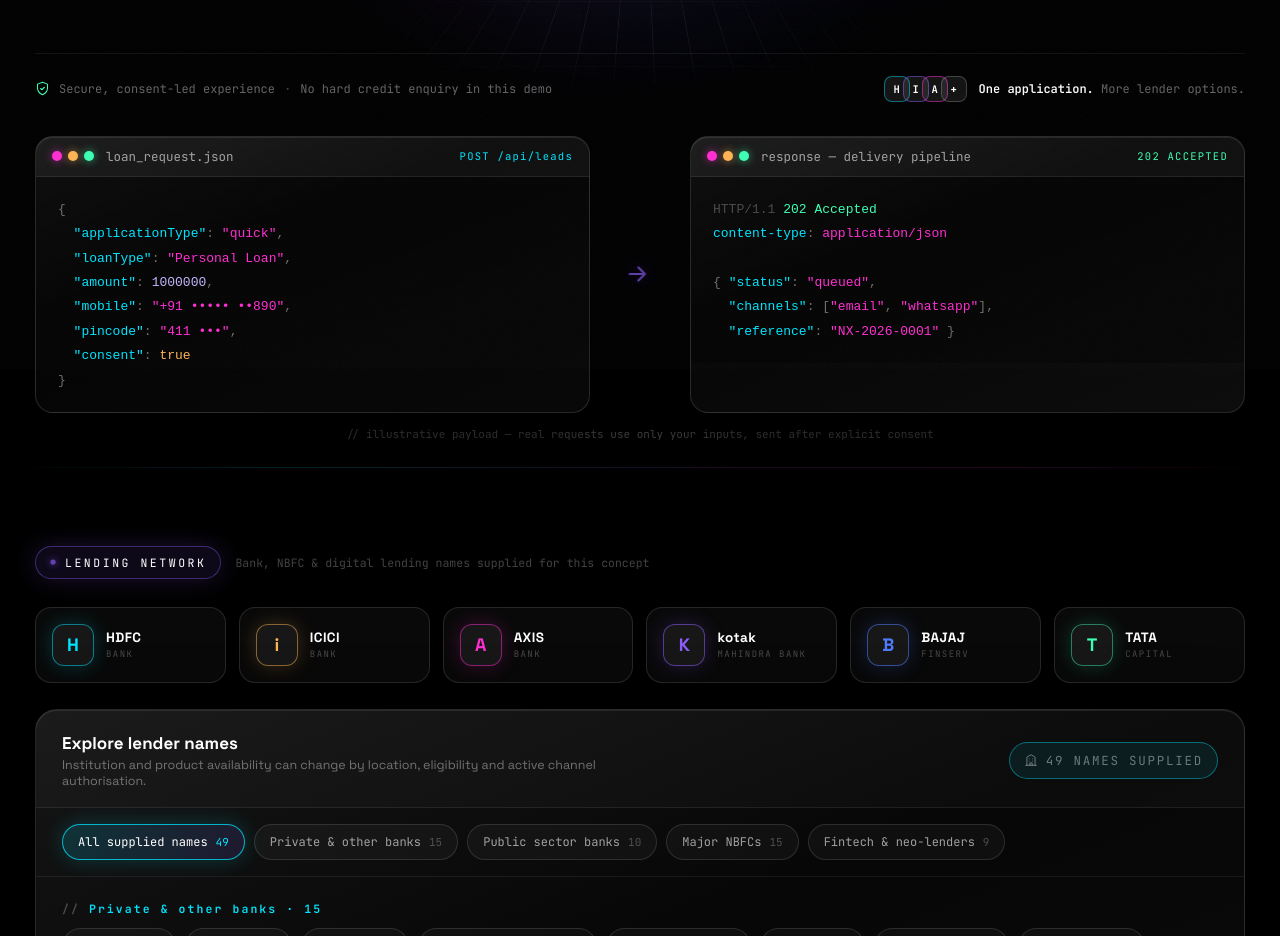
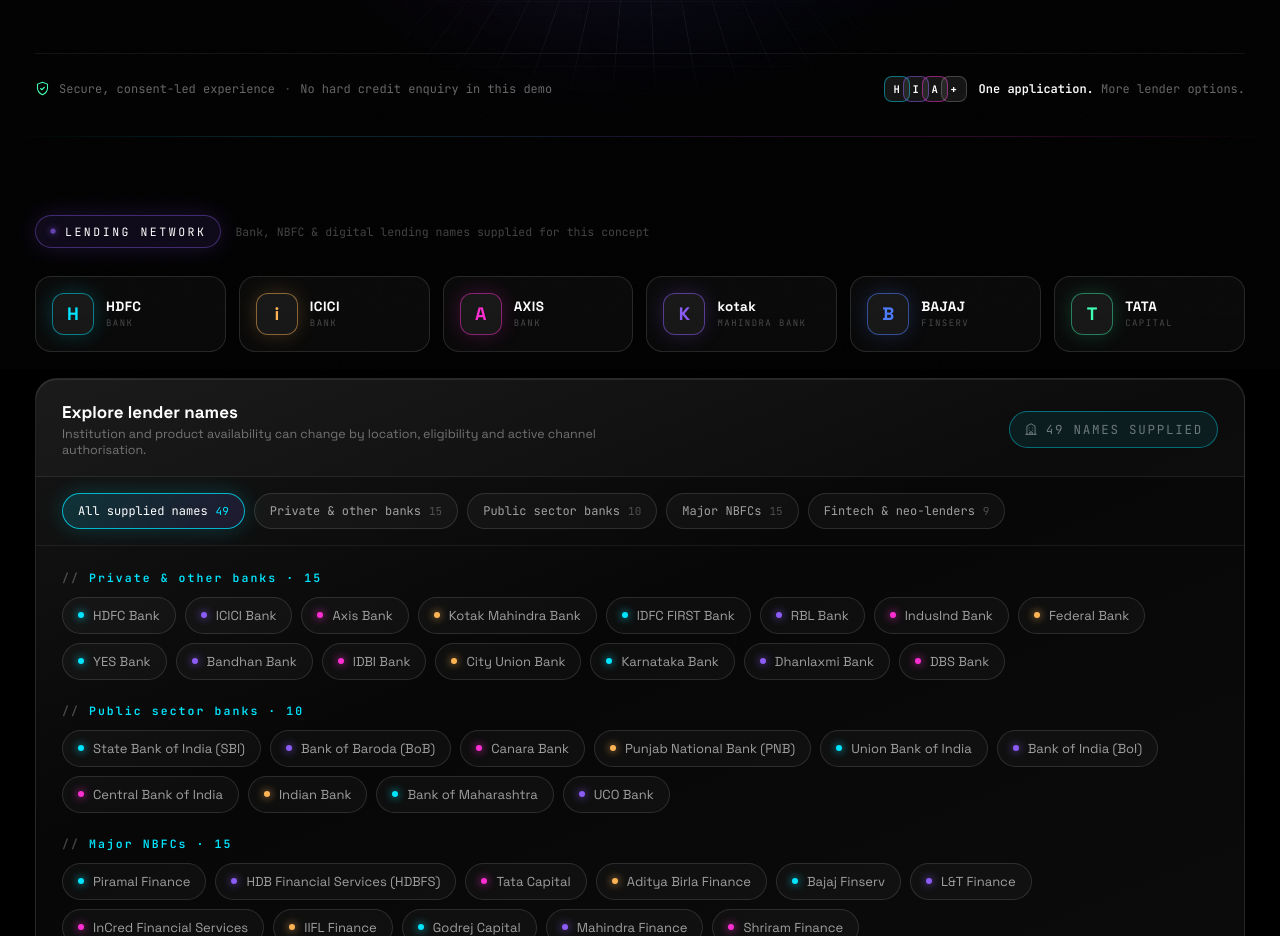
Before and after one commit to atharvaayewale/NEXA-CAPITAL, a website: page index.html in a window 1280 px wide. Shown: the part 831-1767 px from the top of the page. Drawn offline with Linux system fonts and the light colour scheme; no server answers.

Commit message:
Remove illustrative loan_request.json / delivery pipeline code strip from homepage
Co-authored-by: arena-agent <297053741+arena-agent@users.noreply.github.com>

```diff
--- a/index.html
+++ b/index.html
@@ -449,10 +449,7 @@
     .form-privacy-note svg, .personal-delivery-note svg{ width:13px; height:13px; flex:0 0 auto; color:var(--cyan); }
   </style>
   <style>
-    /* ---------- code strip (monospace terminal widgets) ---------- */
-    .code-strip{ padding:0 0 26px; position:relative; z-index:1; }
-    .code-strip-layout{ display:grid; grid-template-columns:1fr 64px 1fr; gap:18px; align-items:stretch; }
-    .term-window{ border-radius:18px; overflow:hidden; min-width:0; }
+    /* ---------- terminal bar header ---------- */
     .term-bar{
       display:flex; align-items:center; gap:12px; padding:11px 16px;
       border-bottom:1px solid rgba(255,255,255,.08); background:rgba(255,255,255,.03);
@@ -463,18 +460,6 @@
     .term-dots i:nth-child(2){ background:var(--amber); box-shadow:0 0 8px rgba(255,180,84,.6); }
     .term-dots i:nth-child(3){ background:var(--mint); box-shadow:0 0 8px rgba(61,255,180,.6); }
     .term-title{ font-family:var(--font-mono); font-size:12.5px; color:var(--muted); white-space:nowrap; overflow:hidden; text-overflow:ellipsis; }
-    .term-meta{ margin-left:auto; font-family:var(--font-mono); font-size:10.5px; letter-spacing:.12em; color:var(--cyan); white-space:nowrap; }
-    .term-body{
-      margin:0; padding:20px 22px; overflow-x:auto;
-      font-family:var(--font-mono); font-size:13px; line-height:1.8; color:rgba(255,255,255,.80);
-      background:rgba(0,0,0,.35);
-    }
-    .tk-key{ color:var(--cyan); } .tk-str{ color:var(--magenta); } .tk-num{ color:#C4B5FD; }
-    .tk-bool{ color:var(--amber); } .tk-pun{ color:rgba(255,255,255,.42); } .tk-ok{ color:var(--mint); } .tk-dim{ color:var(--ghost); }
-    .term-arrow{ display:grid; place-items:center; color:var(--violet); }
-    .term-arrow svg{ width:26px; height:26px; filter:drop-shadow(0 0 10px rgba(139,92,246,.7)); animation:nudge 2.4s ease-in-out infinite; }
-    @keyframes nudge{ 0%,100%{ transform:translateX(-3px); opacity:.7; } 50%{ transform:translateX(3px); opacity:1; } }
-    .code-strip-note{ margin:14px auto 0; text-align:center; font-family:var(--font-mono); font-size:11px; color:var(--ghost); }
 
     /* ---------- network section ---------- */
     .network-section{ padding:78px 0 90px; position:relative; }
@@ -942,8 +927,6 @@
       .personal-application-layout{ grid-template-columns:1fr; gap:40px; }
       .personal-application-copy{ position:static; }
       .calculator-layout{ grid-template-columns:1fr; gap:44px; }
-      .code-strip-layout{ grid-template-columns:1fr; }
-      .term-arrow{ transform:rotate(90deg); padding:2px 0; }
     }
     @media (max-width:900px){
       .desktop-nav{ display:none; }
@@ -1121,36 +1104,6 @@
       </div>
     </section>
 
-    <section class="code-strip" aria-label="Illustrative application pipeline">
-      <div class="container">
-        <div class="code-strip-layout">
-          <div class="term-window glass">
-            <div class="term-bar"><span class="term-dots" aria-hidden="true"><i></i><i></i><i></i></span><span class="term-title">loan_request.json</span><span class="term-meta">POST /api/leads</span></div>
-            <pre class="term-body"><code><span class="tk-pun">{</span>
-  <span class="tk-key">"applicationType"</span><span class="tk-pun">:</span> <span class="tk-str">"quick"</span><span class="tk-pun">,</span>
-  <span class="tk-key">"loanType"</span><span class="tk-pun">:</span> <span class="tk-str">"Personal Loan"</span><span class="tk-pun">,</span>
-  <span class="tk-key">"amount"</span><span class="tk-pun">:</span> <span class="tk-num">1000000</span><span class="tk-pun">,</span>
-  <span class="tk-key">"mobile"</span><span class="tk-pun">:</span> <span class="tk-str">"+91 ••••• ••890"</span><span class="tk-pun">,</span>
-  <span class="tk-key">"pincode"</span><span class="tk-pun">:</span> <span class="tk-str">"411 •••"</span><span class="tk-pun">,</span>
-  <span class="tk-key">"consent"</span><span class="tk-pun">:</span> <span class="tk-bool">true</span>
-<span class="tk-pun">}</span></code></pre>
-          </div>
-          <div class="term-arrow" aria-hidden="true">
-            <svg viewBox="0 0 24 24" fill="none" stroke="currentColor" stroke-width="2" stroke-linecap="round" stroke-linejoin="round"><path d="M5 12h14M13 6l6 6-6 6"/></svg>
-          </div>
-          <div class="term-window glass">
-            <div class="term-bar"><span class="term-dots" aria-hidden="true"><i></i><i></i><i></i></span><span class="term-title">response — delivery pipeline</span><span class="term-meta" style="color:var(--mint)">202 ACCEPTED</span></div>
-            <pre class="term-body"><code><span class="tk-dim">HTTP/1.1</span> <span class="tk-ok">202 Accepted</span>
-<span class="tk-key">content-type</span><span class="tk-pun">:</span> <span class="tk-str">application/json</span>
-
-<span class="tk-pun">{</span> <span class="tk-key">"status"</span><span class="tk-pun">:</span> <span class="tk-str">"queued"</span><span class="tk-pun">,</span>
-  <span class="tk-key">"channels"</span><span class="tk-pun">:</span> <span class="tk-pun">[</span><span class="tk-str">"email"</span><span class="tk-pun">,</span> <span class="tk-str">"whatsapp"</span><span class="tk-pun">]</span><span class="tk-pun">,</span>
-  <span class="tk-key">"reference"</span><span class="tk-pun">:</span> <span class="tk-str">"NX-2026-0001"</span> <span class="tk-pun">}</span></code></pre>
-          </div>
-        </div>
-        <p class="code-strip-note">// illustrative payload — real requests use only your inputs, sent after explicit consent</p>
-      </div>
-    </section>
     <div class="spectrum-sep" role="presentation"></div>
 
     <section class="network-section" id="partners" aria-labelledby="partner-title">
```
